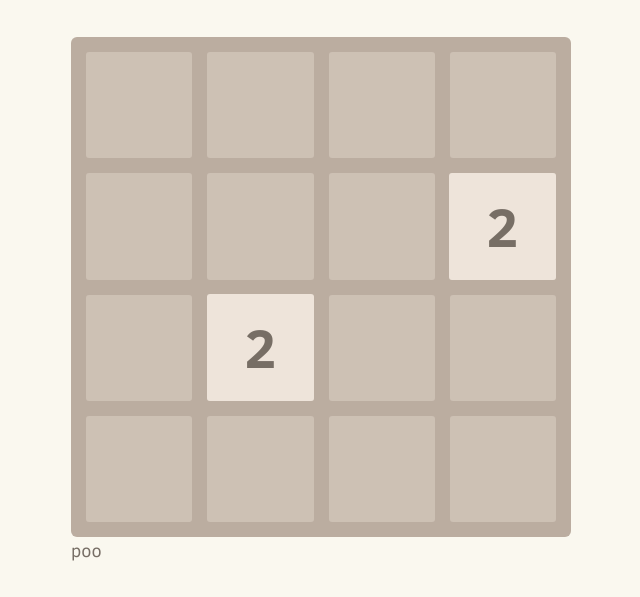
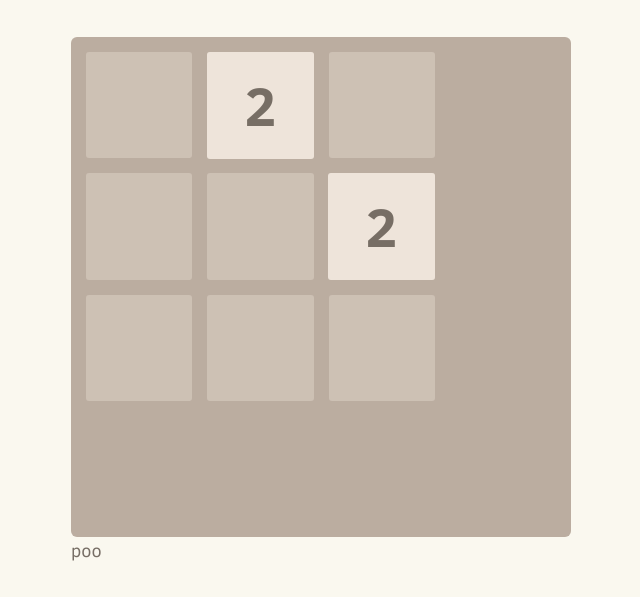
Before and after one commit to CS4033TeamProject/2048Project, a plain HTML site: page 2048-master/index.html in a window 1280 px wide. Shown: the part 237-834 px from the top of the page, without its empty margins (319-959 px from the left). Drawn offline with Linux system fonts and the light colour scheme.

Commit message:
changed grid to 3x3

```diff
--- a/2048-master/index.html
+++ b/2048-master/index.html
@@ -45,25 +45,19 @@
           <div class="grid-cell"></div>
           <div class="grid-cell"></div>
           <div class="grid-cell"></div>
-          <div class="grid-cell"></div>
+
         </div>
         <div class="grid-row">
           <div class="grid-cell"></div>
           <div class="grid-cell"></div>
           <div class="grid-cell"></div>
-          <div class="grid-cell"></div>
+
         </div>
         <div class="grid-row">
           <div class="grid-cell"></div>
           <div class="grid-cell"></div>
           <div class="grid-cell"></div>
-          <div class="grid-cell"></div>
-        </div>
-        <div class="grid-row">
-          <div class="grid-cell"></div>
-          <div class="grid-cell"></div>
-          <div class="grid-cell"></div>
-          <div class="grid-cell"></div>
+
         </div>
       </div>
 
--- a/2048-master/js/application.js
+++ b/2048-master/js/application.js
@@ -1,4 +1,4 @@
 // Wait till the browser is ready to render the game (avoids glitches)
 window.requestAnimationFrame(function () {
-  new GameManager(4, KeyboardInputManager, HTMLActuator, LocalStorageManager);
+  new GameManager(3, KeyboardInputManager, HTMLActuator, LocalStorageManager);
 });
```
Also changed, not shown: 1 other file.
